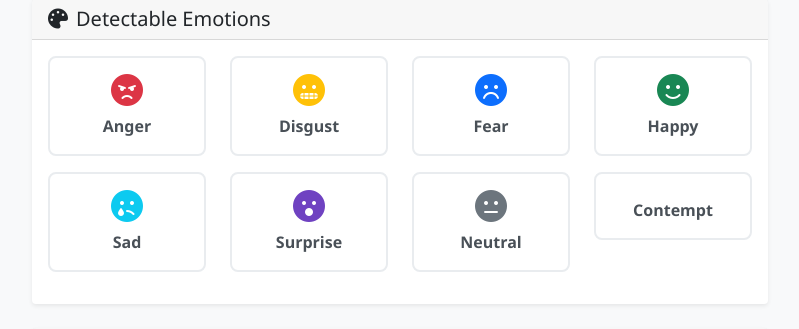
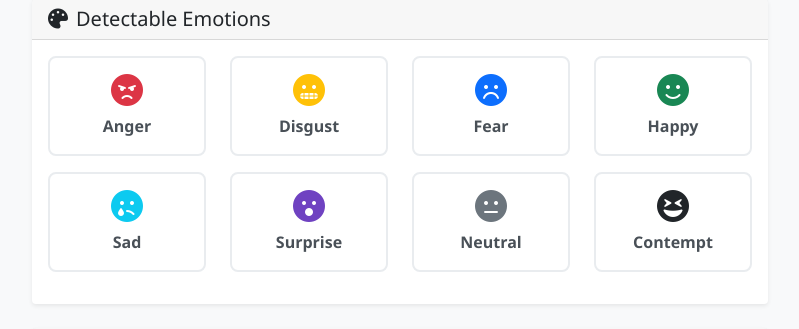
Before and after one commit to UTS-SSTC/Facial-Emotion-Recognition-HCI, a Flask app: page / in a window 1280 px wide. Shown: the part 744-1073 px from the top of the page, without its empty margins (240-1039 px from the left). Run offline with Flask 3, Linux system fonts and the light colour scheme; data that the repository does not hold is empty.

Commit message:
fix: fix face icon

```diff
--- a/app/static/js/main.js
+++ b/app/static/js/main.js
@@ -401,7 +401,7 @@ window.EmotionApp = {
             sad: "fas fa-sad-tear",
             surprise: "fas fa-surprise",
             neutral: "fas fa-meh",
-            contempt: "fas fa-smirk",
+            contempt: "fas fa-grin-squint",
         };
         return icons[emotion.toLowerCase()] || "fas fa-question";
     },
--- a/app/templates/index.html
+++ b/app/templates/index.html
@@ -138,7 +138,7 @@
                     </div>
                     <div class="col-md-3 col-6 mb-3">
                         <div class="emotion-badge">
-                            <i class="fas fa-smirk text-dark"></i>
+                            <i class="fas fa-grin-squint text-dark"></i>
                             <div>Contempt</div>
                         </div>
                     </div>
```
